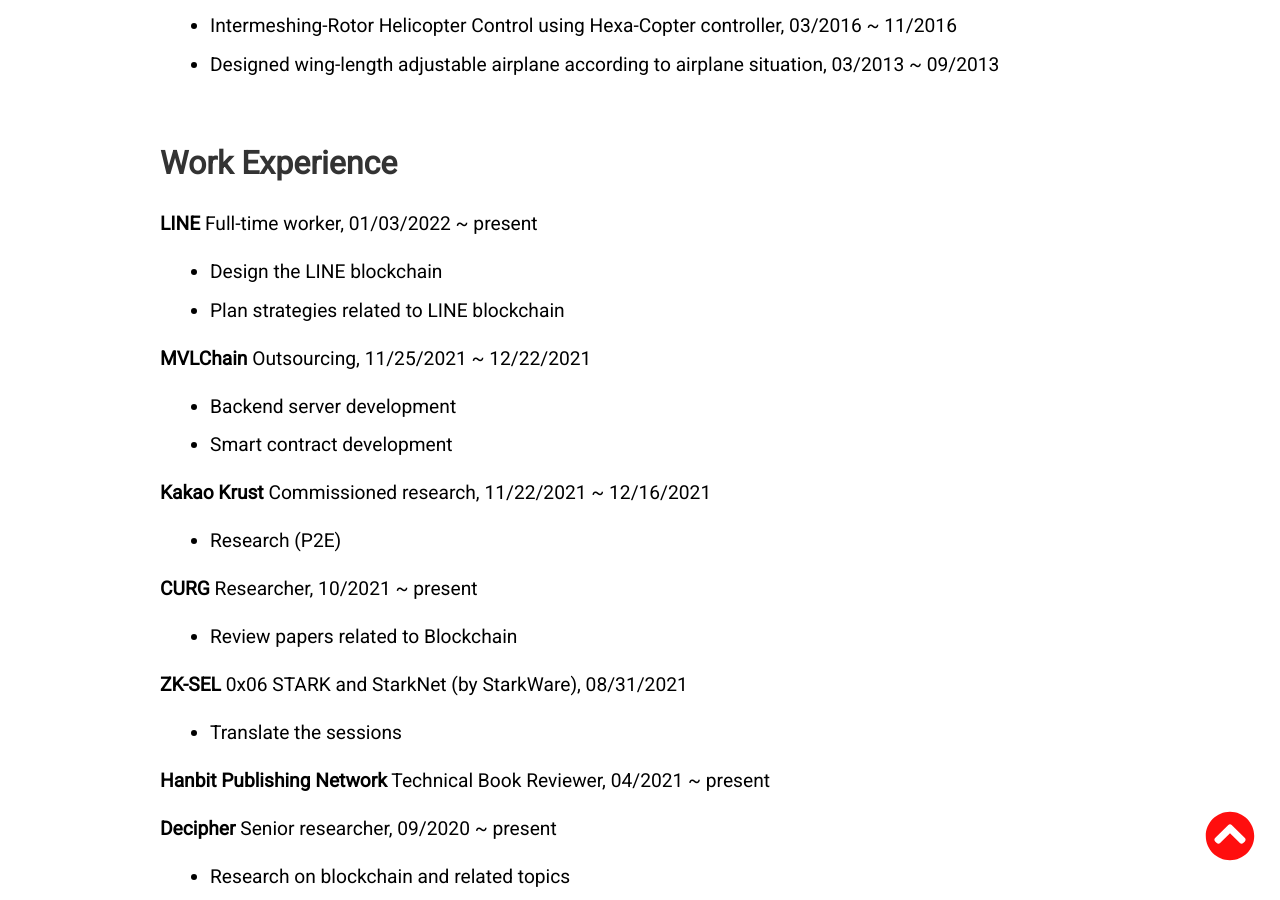
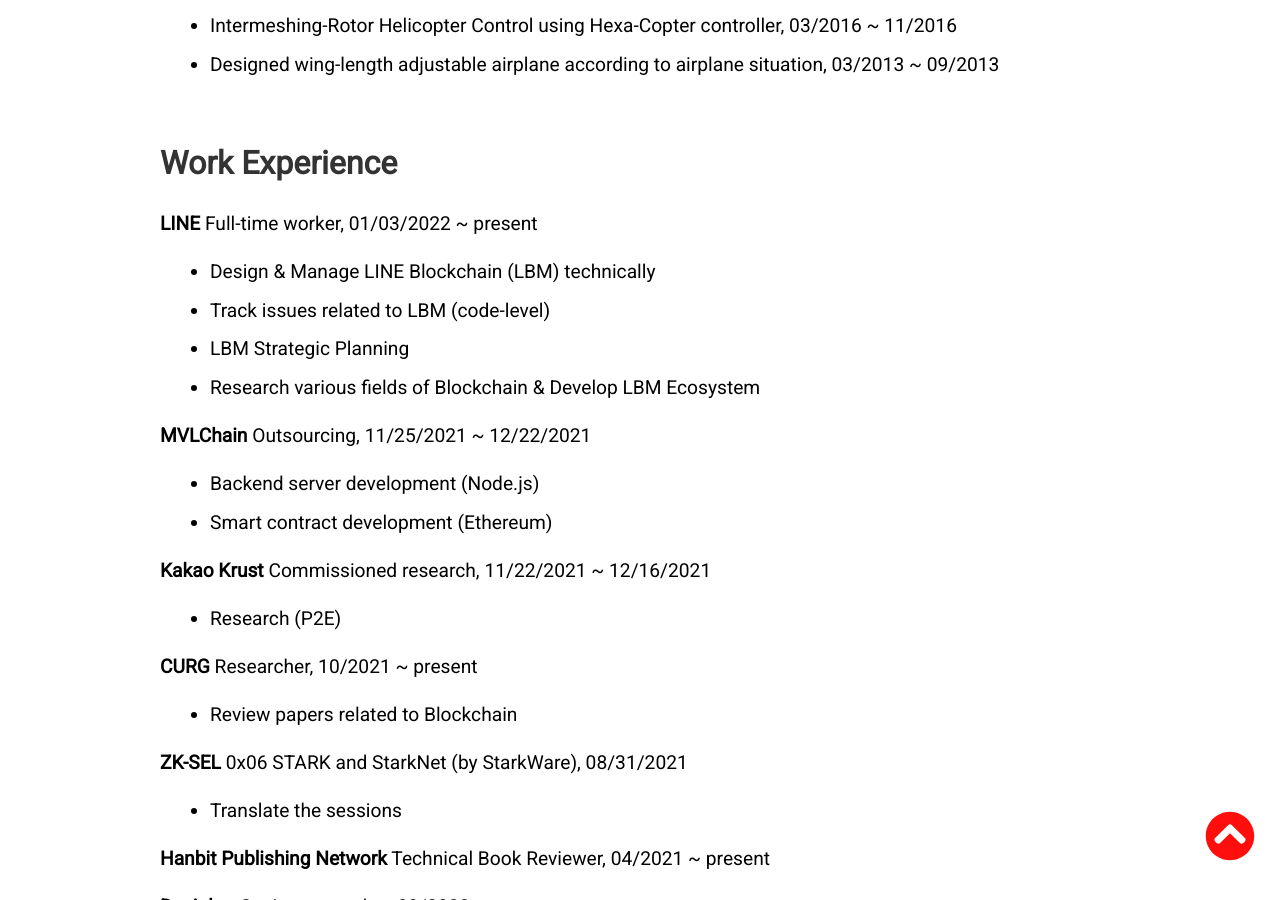
Before and after one commit to tkxkd0159/tkxkd0159.github.io, a Jekyll site: the page built from index.html, in a window 1280 px wide and 900 px high, scrolled down 3361 px. Built offline with Jekyll 4.4.1, drawn with Linux system fonts in a browser that asks for light colours; nearby versions of some CDN libraries.

Commit message:
Update maincon.html

```diff
--- a/_includes/maincon.html
+++ b/_includes/maincon.html
@@ -81,14 +81,16 @@
 
 <p><strong>LINE</strong> Full-time worker, 01/03/2022 ~ present</p>
 <ul>
-  <li>Design the LINE blockchain</li>
-  <li>Plan strategies related to LINE blockchain</li>
+  <li>Design & Manage LINE Blockchain (LBM) technically</li>
+  <li>Track issues related to LBM (code-level)</li>
+  <li>LBM Strategic Planning</li>
+  <li>Research various fields of Blockchain & Develop LBM Ecosystem</li>
 </ul>
 
 <p><strong>MVLChain</strong> Outsourcing, 11/25/2021 ~ 12/22/2021</p>
 <ul>
-  <li>Backend server development</li>
-  <li>Smart contract development</li>
+  <li>Backend server development (Node.js)</li>
+  <li>Smart contract development (Ethereum)</li>
 </ul>
 
 <p><strong>Kakao Krust</strong> Commissioned research, 11/22/2021 ~ 12/16/2021</p>
```
Also changed, not shown: other parts of _includes/maincon.html (+1 -0 lines).
